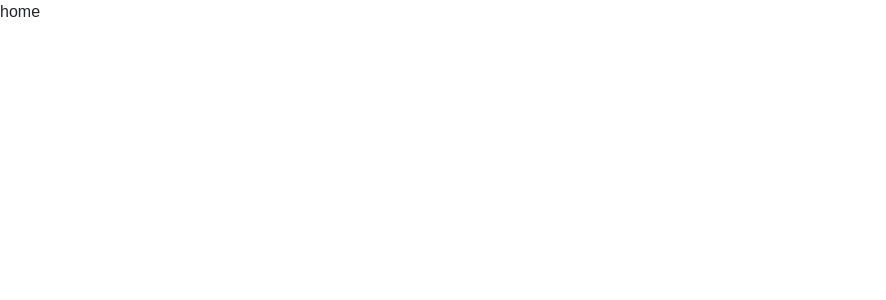
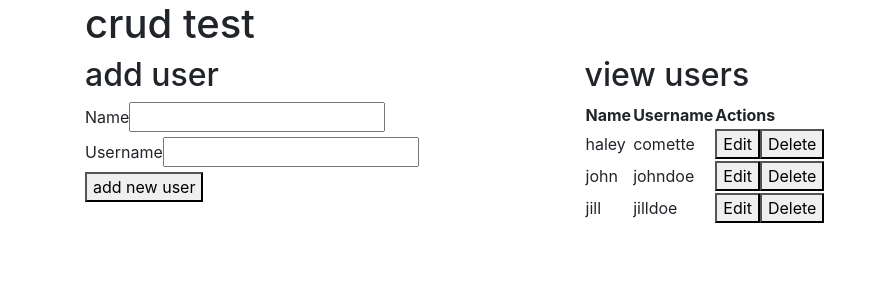
Before and after one commit to haleyelder/watchlist, a React (Create React App) app: page / in a window 1280 px wide. Shown: the top 300 px of the page, without its empty margins (0-886 px from the left). Built offline with nearby package versions, Linux system fonts and the light colour scheme.

Commit message:
reup again

```diff
--- a/src/App.js
+++ b/src/App.js
@@ -1,9 +1,68 @@
-import React from "react";
+import React, { useState } from "react";
+import UserTable from "./components/UserTable";
+import AddUserForm from "./components/AddUserForm";
+import EditUserForm from "./components/EditUserForm";
 
 const App = () => {
+  const initialFormState = { id: null, name: "", username: "" };
+  const usersData = [
+    { id: 1, name: "haley", username: "comette" },
+    { id: 2, name: "john", username: "johndoe" },
+    { id: 3, name: "jill", username: "jilldoe" },
+  ];
+
+  const [users, setUsers] = useState(usersData);
+  const [editing, setEditing] = useState(false);
+  const [currentUser, setCurrentUser] = useState(initialFormState);
+
+  const addUser = (user) => {
+    user.id = users.length + 1;
+    setUsers([...users, user]);
+  };
+
+  const deleteUser = (id) => {
+    setUsers(users.filter((user) => user.id !== id));
+  };
+
+  const editRow = (user) => {
+    setEditing(true);
+    setCurrentUser({ id: user.id, name: user.name, username: user.username });
+  };
+
+  const updateUser = (id, updateUser) => {
+    setEditing(false)
+    setUsers(users.map((user) => (user.id === id ? updateUser : user )))
+  }
+
   return (
-    <div>home</div>
-  )
-}
+    <div className="container">
+      <h1>crud test</h1>
+      <div className="flex-row">
+        <div className="flex-large">
+          {editing ? (
+            <div>
+              <div> Edit user</div>
+              <EditUserForm
+                setEditing={setEditing}
+                currentUser={currentUser}
+                updateUser={updateUser}
+              />
+            </div>
+          ) : (
+            <div>
+              <h2> add user</h2>
+              <AddUserForm addUser={addUser} />
+            </div>
+          )}
+        </div>
+
+        <div className="flex-large">
+          <h2>view users</h2>
+          <UserTable users={users} editRow={editRow} deleteUser={deleteUser} />
+        </div>
+      </div>
+    </div>
+  );
+};
 
 export default App;
--- /dev/null
+++ b/src/components/AddUserForm.js
@@ -0,0 +1,46 @@
+import React, { useState } from "react";
+
+const AddUserForm = (props) => {
+  const initialFormState = { id: null, name: "", username: "" };
+  const [user, setUser] = useState(initialFormState);
+
+  const handleInputChange = (event) => {
+    const { name, value } = event.target;
+    console.log(event.target);
+    setUser({ ...user, [name]: value });
+  };
+
+
+
+  return (
+    <form
+      onSubmit={(event) => {
+        event.preventDefault();
+        if (!user.name || !user.username) return;
+
+        props.addUser(user);
+        setUser(initialFormState);
+      }}
+    >
+      <label>Name</label>
+      <input
+        type="text"
+        name="name"
+        value={user.name}
+        onChange={handleInputChange}
+      />
+      <br></br>
+      <label>Username</label>
+      <input
+        type="text"
+        name="username"
+        value={user.username}
+        onChange={handleInputChange}
+      />
+      <br></br>
+      <button>add new user</button>
+    </form>
+  );
+};
+
+export default AddUserForm;
--- /dev/null
+++ b/src/components/EditUserForm.js
@@ -0,0 +1,48 @@
+import React, {useState, useEffect} from 'react'
+
+const EditUserForm = (props) => {
+    const [user, setUser] = useState(props.currentUser)
+
+    const handleInputChange = (event) => {
+        const {name, value} = event.target
+
+        setUser({ ...user, [name]: value })
+    }
+
+    useEffect(() => {
+        setUser(props.currentUser)
+    }, [props])
+
+    return (
+        <form
+            onSubmit= {(event) => {
+                event.preventDefault()
+
+                props.updateUser(user.id, user)
+            }}
+        >
+            <label>Name</label>
+            <input
+                type="text"
+                name="name"
+                value={user.name}
+                onChange={handleInputChange}
+            />
+            <label>Username</label>
+            <input
+                type="text"
+                name="username"
+                value={user.username}
+                onChange={handleInputChange}
+            />
+            <button>update user</button>
+            <button
+                onClick={() => [props.setEditing(false)]}
+            >
+                Cancel
+            </button>
+        </form>
+    )
+}
+
+export default EditUserForm
--- /dev/null
+++ b/src/components/UserTable.js
@@ -0,0 +1,43 @@
+import React from "react";
+
+const UserTable = (props) => {
+  return (
+    <table>
+      <thead>
+        <tr>
+          <th>Name</th>
+          <th>Username</th>
+          <th>Actions</th>
+        </tr>
+      </thead>
+      <tbody>
+        {props.users.length > 0 ? (
+          props.users.map((user) => (
+            <tr key={user.id}>
+              <td>{user.name}</td>
+              <td>{user.username}</td>
+              <td>
+                <button
+                  onClick={() => {
+                    props.editRow(user);
+                  }}
+                >
+                  Edit
+                </button>
+                <button onClick={() => props.deleteUser(user.id)}>
+                  Delete
+                </button>
+              </td>
+            </tr>
+          ))
+        ) : (
+          <tr>
+            <td colSpan={3}>no users</td>
+          </tr>
+        )}
+      </tbody>
+    </table>
+  );
+};
+
+export default UserTable;
--- a/src/styles/styles.css
+++ b/src/styles/styles.css
@@ -1,14 +1,4 @@
-body {
-    font-family: Arial, Helvetica, sans-serif;
+.flex-large {
+  width: 45%;
+  float: left;
 }
-
-.add-title-form {
-    /* border: 1px solid red; */
-    margin: 5px 0;
-}
-th {
-    border: 2px solid black
-}
-td {
-    border: 1px solid black
-}
```
Also changed, not shown: package.json (+2 -7 lines).
